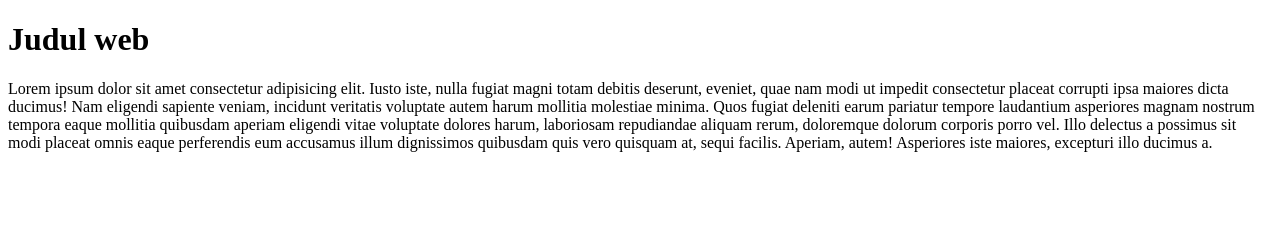
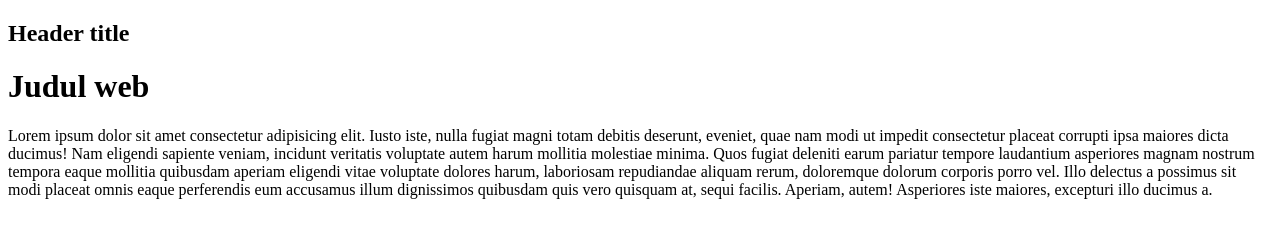
Before and after one commit to biFebriansyah/introgit, a plain HTML site: page index.html in a window 1280 px wide. Drawn offline with Linux system fonts and the light colour scheme.

```diff
--- a/index.html
+++ b/index.html
@@ -7,6 +7,11 @@
         <title>Simple web</title>
     </head>
     <body>
+        <header>
+            <div class="header-blue">
+                <h2>Header title</h2>
+            </div>
+        </header>
         <main>
             <h1>Judul web</h1>
             <p>
```
